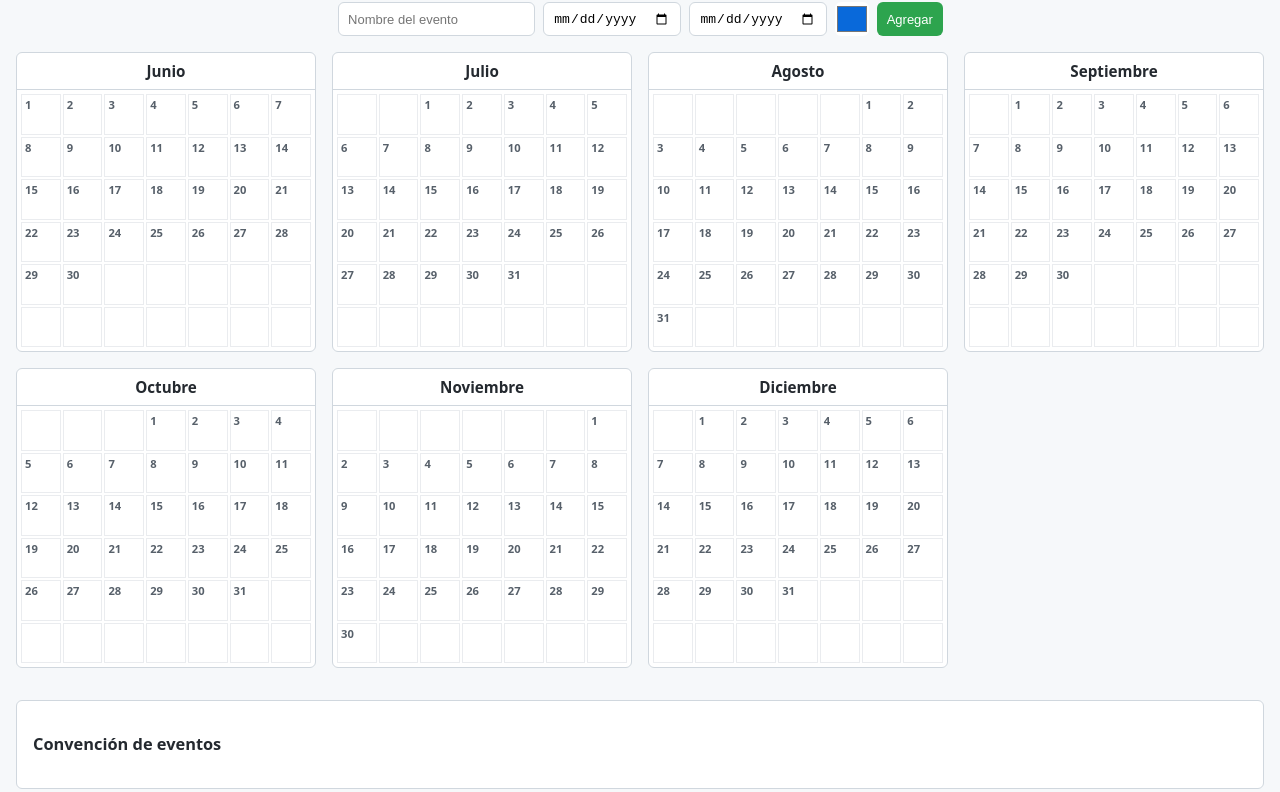
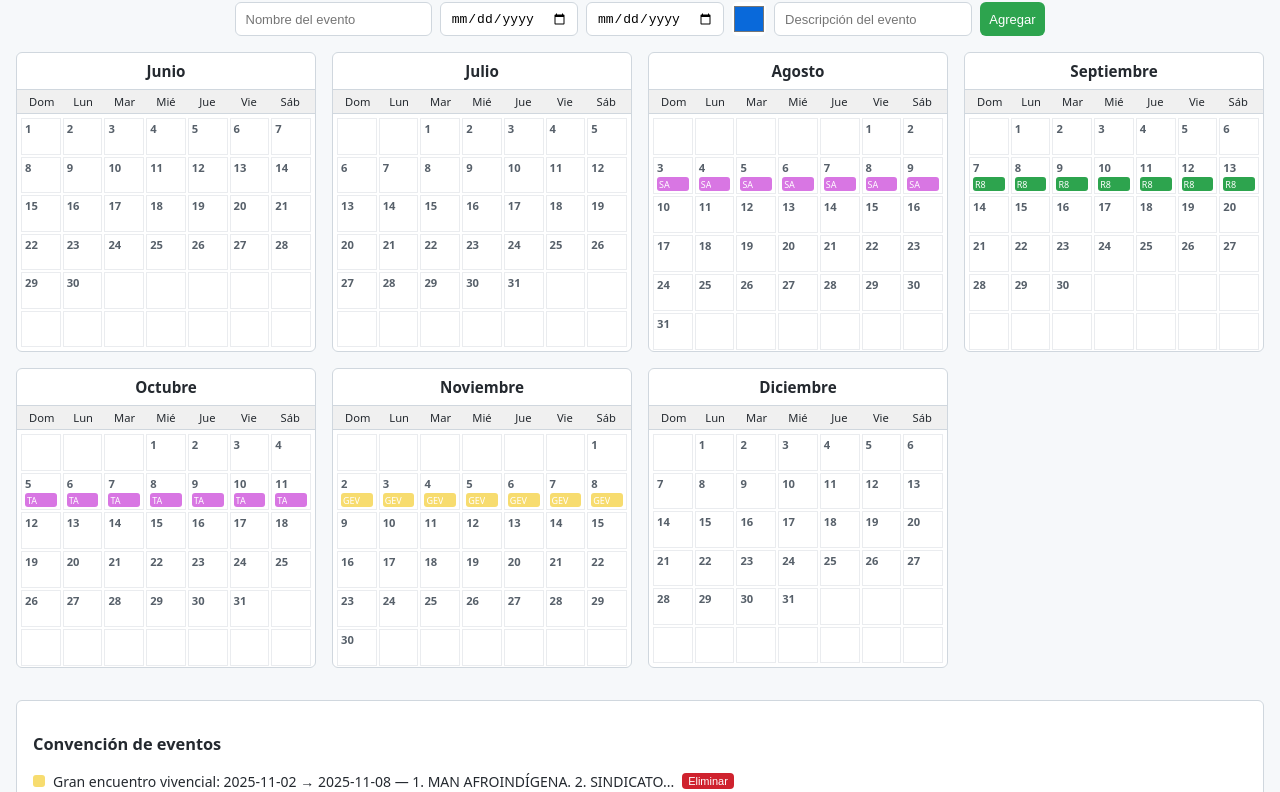
Before and after one commit to pensarbonito/47sna, a plain HTML site: page index.html in a window 1280 px wide. Shown: the part 79-871 px from the top of the page. Drawn offline with Linux system fonts and the light colour scheme.

Commit message:
Update index.html

```diff
--- a/index.html
+++ b/index.html
@@ -3,7 +3,7 @@
 <head>
   <meta charset="UTF-8" />
   <meta name="viewport" content="width=device-width, initial-scale=1.0"/>
-  <title>47SNA</title>
+  <title>Calendario 47SNA</title>
   <style>
     :root {
       --bg: #f6f8fa;
@@ -71,7 +71,7 @@
       border-radius: 6px;
       display: flex;
       flex-direction: column;
-      aspect-ratio: 1 / 1; /* cuadrado */
+      aspect-ratio: 1 / 1;
       overflow: hidden;
     }
 
@@ -82,6 +82,16 @@
       font-weight: 600;
       border-bottom: 1px solid var(--border);
       margin: 0;
+    }
+
+    .weekdays {
+      display: grid;
+      grid-template-columns: repeat(7, 1fr);
+      background: #f0f0f0;
+      font-size: 0.7rem;
+      text-align: center;
+      padding: 4px;
+      border-bottom: 1px solid var(--border);
     }
 
     .grid {
@@ -118,9 +128,20 @@
     }
 
     .event-line {
-      height: 6px;
+      height: 14px;
       border-radius: 3px;
       width: 100%;
+      display: flex;
+      align-items: center;
+      padding-left: 2px;
+    }
+
+    .event-line span {
+      font-size: 9px;
+      color: #fff;
+      white-space: nowrap;
+      overflow: hidden;
+      text-overflow: ellipsis;
     }
 
     .event-list {
@@ -156,13 +177,14 @@
 </head>
 <body>
 
-<h1>47SNA</h1>
+<h1>Calendario 47SNA</h1>
 
 <div class="form-section">
   <input type="text" id="event-name" placeholder="Nombre del evento" />
   <input type="date" id="event-start" />
   <input type="date" id="event-end" />
   <input type="color" id="event-color" value="#0969da" />
+  <input type="text" id="event-desc" placeholder="Descripción del evento" />
   <button onclick="addEvent()">Agregar</button>
 </div>
 
@@ -177,21 +199,53 @@
   const startMonth = 5; // Junio
   const endMonth = 11;  // Diciembre
   const year = 2025;
+  const daysShort = ["Dom", "Lun", "Mar", "Mié", "Jue", "Vie", "Sáb"];
   const monthNames = ["Enero", "Febrero", "Marzo", "Abril", "Mayo", "Junio", "Julio", "Agosto", "Septiembre", "Octubre", "Noviembre", "Diciembre"];
-  const events = [];
+  const events = [
+    {
+      name: "Gran encuentro vivencial",
+      start: "2025-11-02",
+      end: "2025-11-08",
+      color: "#F7DC6F",
+      desc: "1. MAN AFROINDÍGENA. 2. SINDICATO..."
+    },
+    {
+      name: "Segunda Asamblea",
+      start: "2025-08-03",
+      end: "2025-08-09",
+      color: "#d876e3",
+      desc: "detalle"
+    },
+     {
+      name: "Tercera Asamblea",
+      start: "2025-10-05",
+      end: "2025-10-11",
+      color: "#d876e3",
+      desc: "detalle"
+    },
+    {
+      name: "Recorrido 8",
+      start: "2025-09-07",
+      end: "2025-09-13",
+      color: "#2da44e",
+      desc: "Laguna del Buey"
+    }
+  ];
 
   function addEvent() {
     const name = document.getElementById("event-name").value.trim();
     const start = document.getElementById("event-start").value;
     const end = document.getElementById("event-end").value;
     const color = document.getElementById("event-color").value;
+    const desc = document.getElementById("event-desc").value.trim();
+
     if (!name || !start || !end) {
       alert("Completa todos los campos.");
       return;
     }
-    events.push({ name, start, end, color });
-    createCalendar();
-    renderEventList();
+
+    events.push({ name, start, end, color, desc });
+    updateCalendar();
     clearForm();
   }
 
@@ -199,6 +253,7 @@
     document.getElementById("event-name").value = "";
     document.getElementById("event-start").value = "";
     document.getElementById("event-end").value = "";
+    document.getElementById("event-desc").value = "";
   }
 
   function renderEventList() {
@@ -213,14 +268,13 @@
       colorBox.style.backgroundColor = e.color;
 
       const label = document.createElement("span");
-      label.textContent = `${e.name}: ${e.start} → ${e.end}`;
+      label.textContent = `${e.name}: ${e.start} → ${e.end}${e.desc ? " — " + e.desc : ""}`;
 
       const delBtn = document.createElement("button");
       delBtn.textContent = "Eliminar";
       delBtn.onclick = () => {
         events.splice(i, 1);
-        createCalendar();
-        renderEventList();
+        updateCalendar();
       };
 
       item.appendChild(colorBox);
@@ -228,6 +282,11 @@
       item.appendChild(delBtn);
       list.appendChild(item);
     });
+  }
+
+  function updateCalendar() {
+    createCalendar();
+    renderEventList();
   }
 
   function createCalendar() {
@@ -245,9 +304,17 @@
       title.textContent = monthNames[m];
       monthDiv.appendChild(title);
 
+      const weekdays = document.createElement("div");
+      weekdays.className = "weekdays";
+      daysShort.forEach(d => {
+        const dayName = document.createElement("div");
+        dayName.textContent = d;
+        weekdays.appendChild(dayName);
+      });
+      monthDiv.appendChild(weekdays);
+
       const grid = document.createElement("div");
       grid.className = "grid";
-
       const totalCells = 42;
 
       for (let i = 0; i < totalCells; i++) {
@@ -275,7 +342,18 @@
               const line = document.createElement("div");
               line.className = "event-line";
               line.style.backgroundColor = ev.color;
-              line.title = ev.name; // Tooltip
+              line.title = `${ev.name}\n${ev.desc || ''}`;
+
+              const initials = ev.name
+                .split(' ')
+                .map(w => w[0])
+                .join('')
+                .toUpperCase();
+
+              const label = document.createElement("span");
+              label.textContent = initials;
+              line.appendChild(label);
+
               slot.appendChild(line);
             }
           });
@@ -291,7 +369,8 @@
     }
   }
 
-  createCalendar();
+  updateCalendar();
 </script>
+
 </body>
 </html>
```
